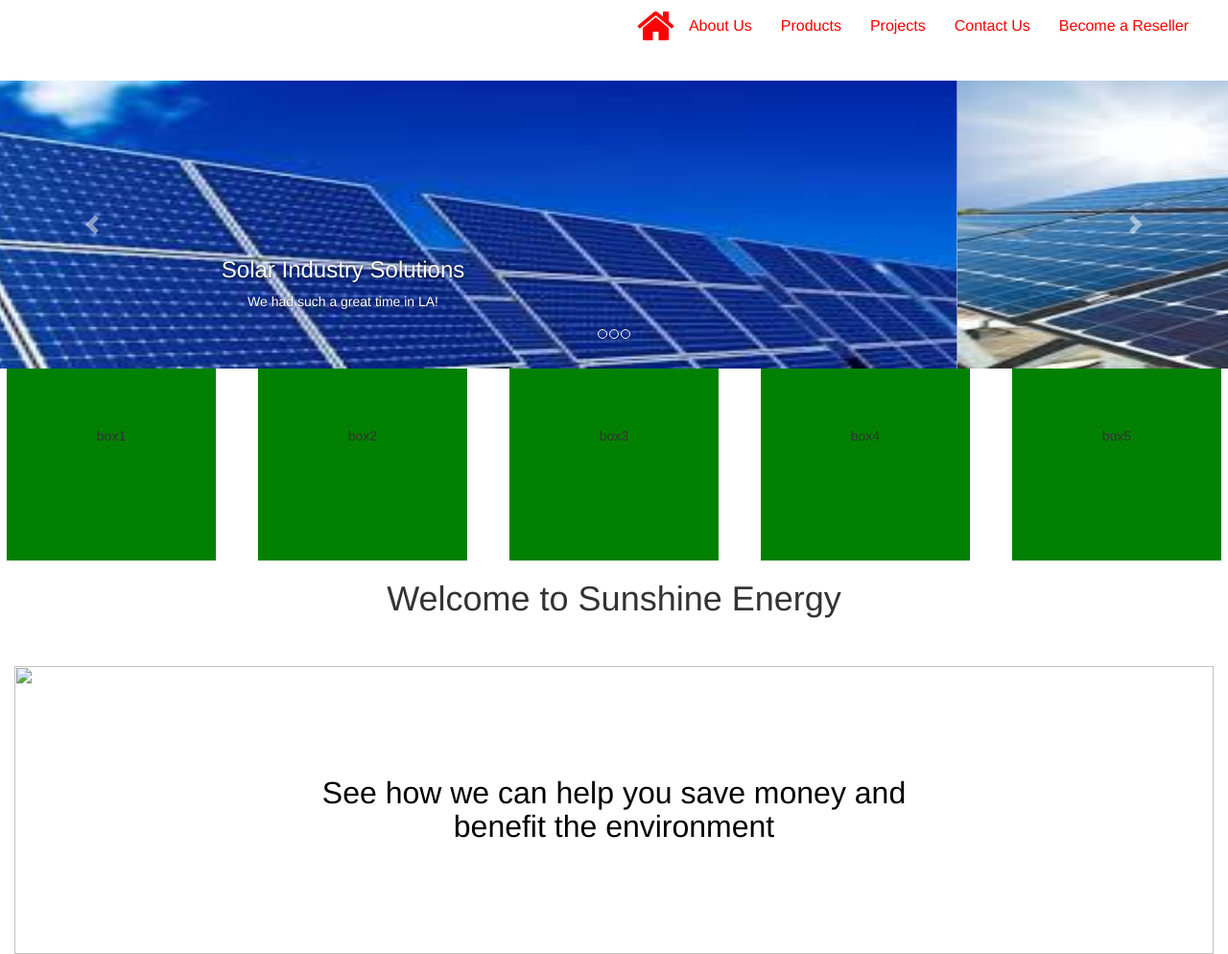
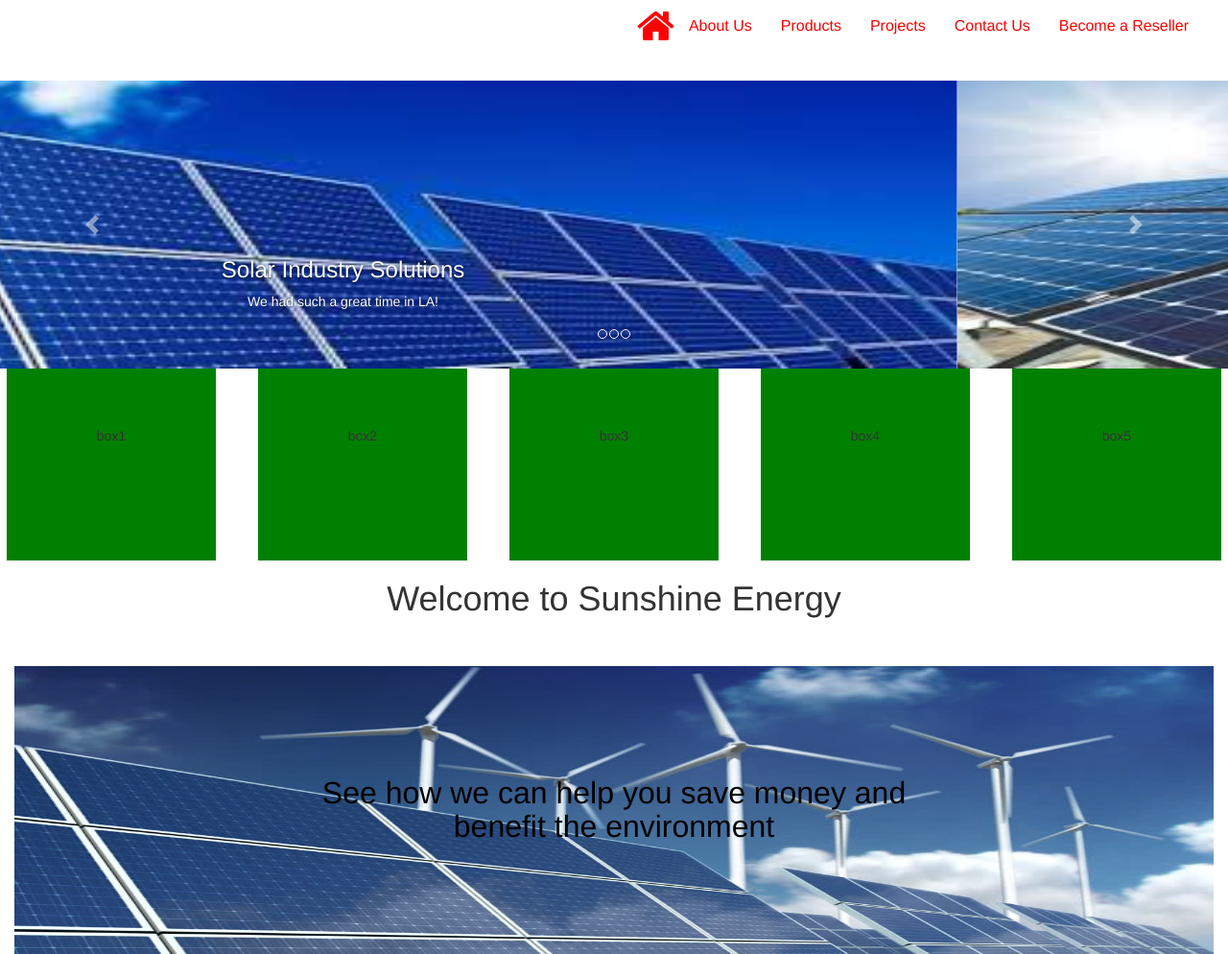
Before and after one commit to parthladha13/sunshineenergy, a plain HTML site: page index.html in a window 1280 px wide. Shown: the whole page at 96% size. Drawn offline with nearby package versions, Linux system fonts and the light colour scheme.

Commit message:
Update index.html

```diff
--- a/index.html
+++ b/index.html
@@ -129,7 +129,7 @@
 <br><BR>
 <div class="container-fluid" style="position:relative; text-align:center; color:black">
 
-        <img src="solar2.jpg" width="100%" height="300">
+        <img src="images/solar2.jpg" width="100%" height="300">
         <div class="centered" style=" position: absolute;top: 50%;left: 50%;transform: translate(-50%, -50%);"><h4><font size="6">See how we can help you save money and benefit the environment</font></h4></div>
 </div>
 
```
